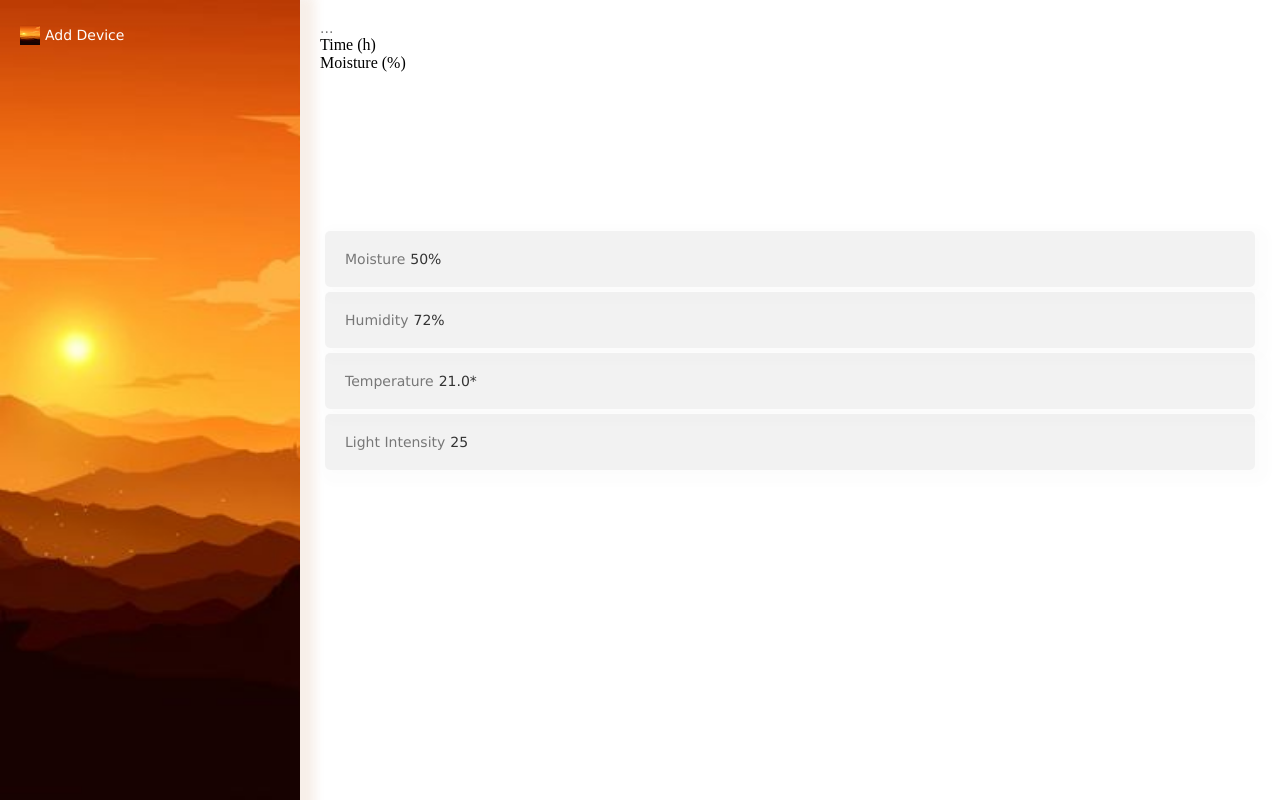
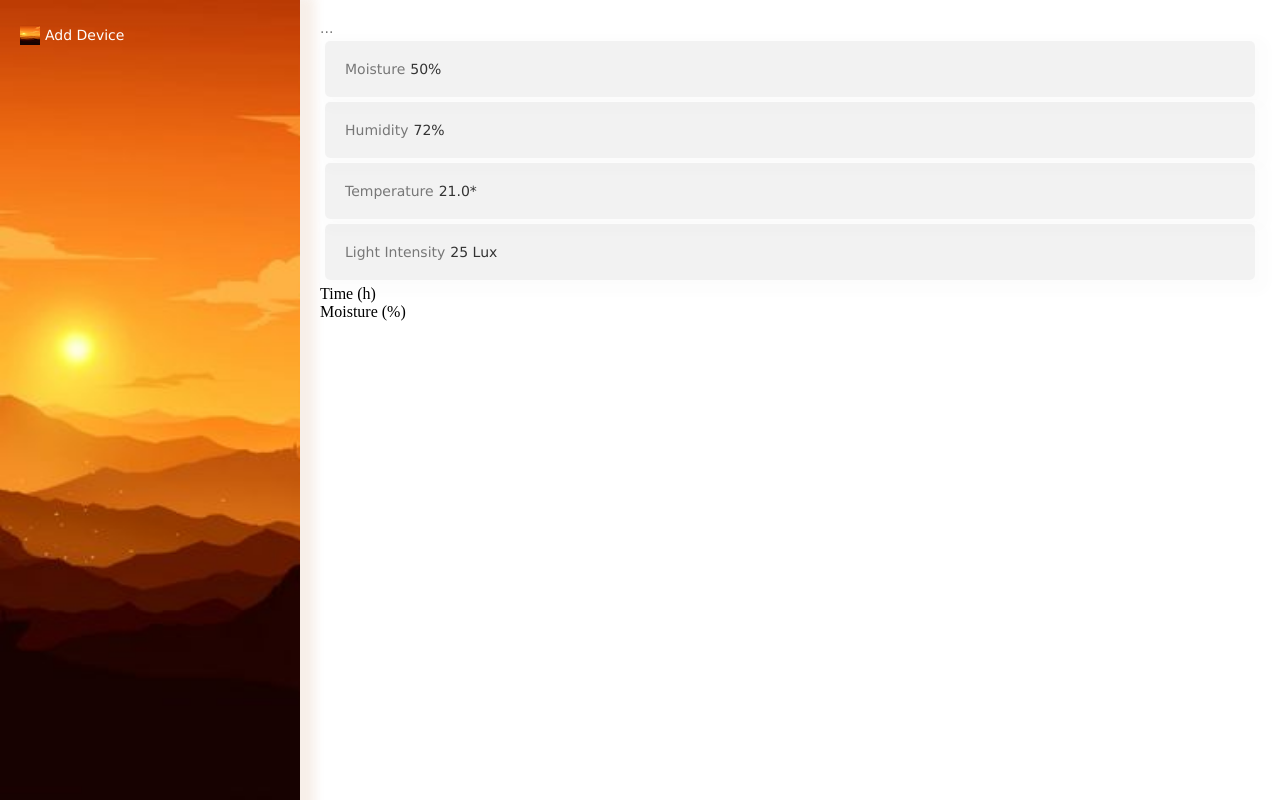
Before and after one commit to florisweb/ElektroLumen, a React (Create React App) app in the folder home/: page / in a window 1280 px wide. Built offline with nearby package versions, Linux system fonts and the light colour scheme.

Commit message:
Started working on the definition and implementation of the UI-components and their registration/dataform.

```diff
--- a/home/src/js/mainContent/devicePage.js
+++ b/home/src/js/mainContent/devicePage.js
@@ -10,17 +10,64 @@ import {Page, PageHeader} from './page.js';
 window.graph = {};
 
 function DevicePage({device}) {
+  device.UIDefinition = [
+    {
+      type: 'Variable',
+      parameters: [
+        'Moisture',
+        '50%'
+      ]
+    },
+    {
+      type: 'Variable',
+      parameters: [
+        'Humidity',
+        '72%'
+      ]
+    },
+    {
+      type: 'Variable',
+      parameters: [
+        'Temperature',
+        '21.0*'
+      ]
+    },
+    {
+      type: 'Variable',
+      parameters: [
+        'Light Intensity',
+        '25 Lux'
+      ]
+    }
+  ];
+
+  let UI = UIDefListToObjects(device.UIDefinition);
   return (
     <Page controlObject={MainContent.devicePage}>
       <PageHeader title={device.name}/>
+      {UI}
+
       <LineGraph controlObject={window.graph} xAxisTag='Time (h)' yAxisTag='Moisture (%)'/>
-
-      <Variable name='Moisture' value='50%'/>
-      <Variable name='Humidity' value='72%'/>
-      <Variable name='Temperature' value='21.0*'/>
-      <Variable name='Light Intensity' value='25'/>
     </Page>
   );
 }
 
+
+
+
+function UIDefListToObjects(_UIDefList = []) {
+  let UI = [];
+  for (let item of _UIDefList) UI.push(UIDefToObjects(item));
+  return UI;
+}
+
+function UIDefToObjects(_Def) {
+  switch (_Def.type)
+  {
+    case 'Variable': return <Variable name={_Def.parameters[0]} value={_Def.parameters[1]}/>;
+    default: return <strong>UIComponent of type `{_Def.type}` is not supported.</strong>
+  }
+}
+
+
 export default DevicePage;
```
Also changed, not shown: 1 other file (tests, documents, lock files or other folders).
